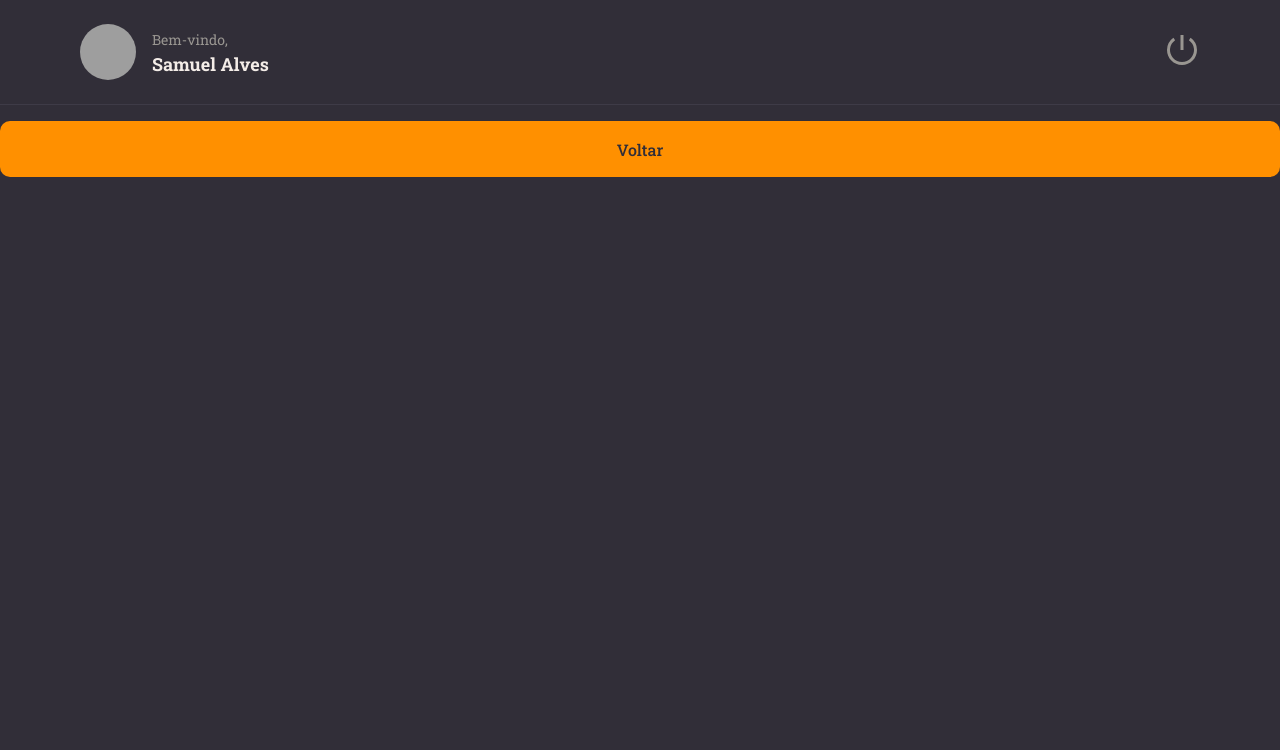
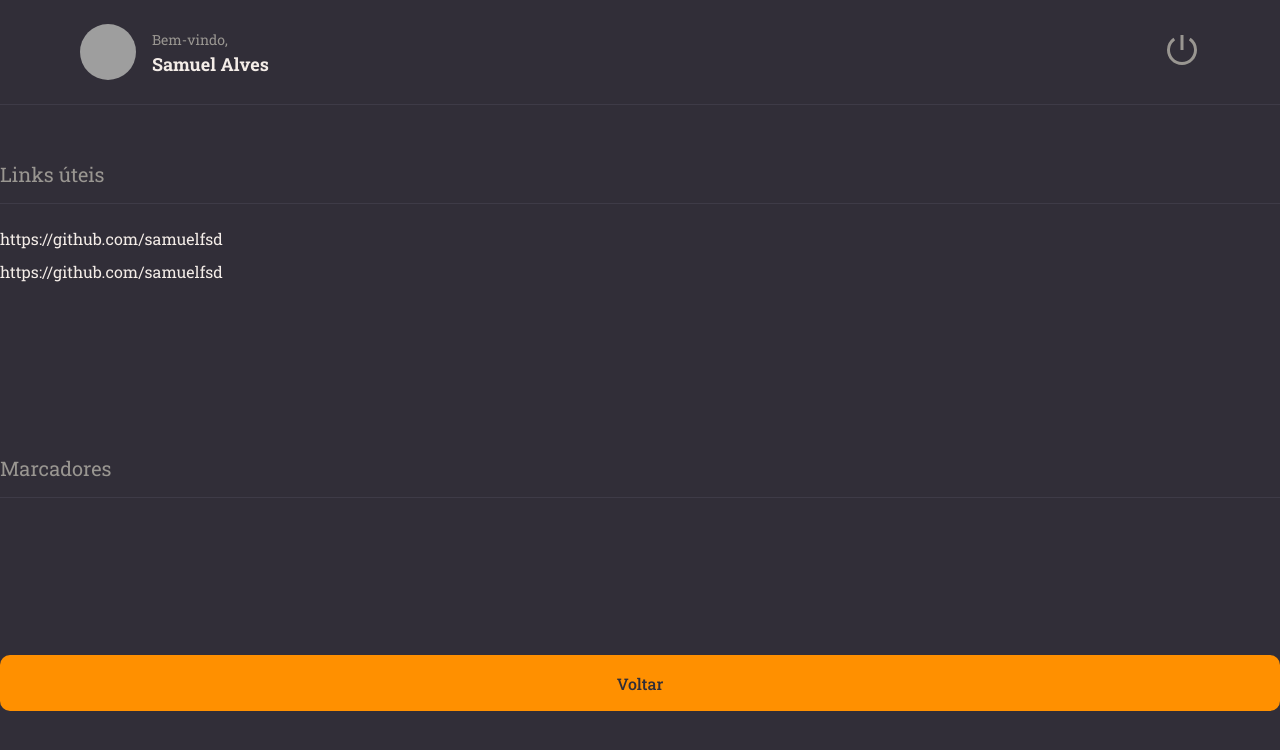
Before and after one commit to samuelfsd/notes, a React (Vite) app: page / in a window 1280 px wide. Shown: the top 750 px of the page. Built offline with nearby package versions, Linux system fonts and the light colour scheme; grey boxes are pictures that could not be loaded.

Commit message:
feat: create Section component

```diff
--- /dev/null
+++ b/src/components/Section/index.jsx
@@ -0,0 +1,10 @@
+import { Container } from './styles';
+
+export function Section({title, children}){
+  return (
+    <Container>
+      <h2>{title}</h2>
+      {children}
+    </Container>
+  )
+}
--- /dev/null
+++ b/src/components/Section/styles.js
@@ -0,0 +1,19 @@
+import styled from "styled-components";
+
+export const Container = styled.section`
+  margin: 56px 0 28px;
+
+  > h2 {
+    border-bottom-width: 1px;
+    border-bottom-style: solid;
+    border-bottom-color: ${({ theme }) => theme.COLORS.BACKGROUND_700};
+
+    padding-bottom: 16px;
+    margin-bottom: 24px;
+
+
+    color: ${({ theme }) => theme.COLORS.GRAY_100};
+    font-size: 20px;
+    font-weight: 400;
+  }
+`;
--- a/src/pages/Details/Details.jsx
+++ b/src/pages/Details/Details.jsx
@@ -1,11 +1,24 @@
 import { Button } from "../../components/Button"
 import { Header } from "../../components/Header"
-import { Container } from "./styles"
+import { Section } from "../../components/Section"
+import { Container, Links } from "./styles"
 
 export function Details() {
   return (
     <Container>
       <Header />
+
+      <Section title="Links úteis" >
+        <Links>
+          <li><a href="#">https://github.com/samuelfsd</a></li>
+          <li><a href="#">https://github.com/samuelfsd</a></li>
+        </Links>
+      </Section>
+
+      <Section title="Marcadores" >
+
+      </Section>
+
       <Button title="Voltar" />
     </Container>
   )
--- a/src/pages/Details/styles.js
+++ b/src/pages/Details/styles.js
@@ -8,5 +8,17 @@
 
   display: grid;
   grid-template-rows: 105px auto;
-  grid-template-areas: "header" "content"
+  grid-template-areas: "header" "content";
 `;
+
+export const Links = styled.ul`
+  list-style:none;
+
+  > li {
+    margin-top: 12px;
+
+    a {
+      color: ${({ theme }) => theme.COLORS.WHITE};
+    }
+  }
+`;
```
